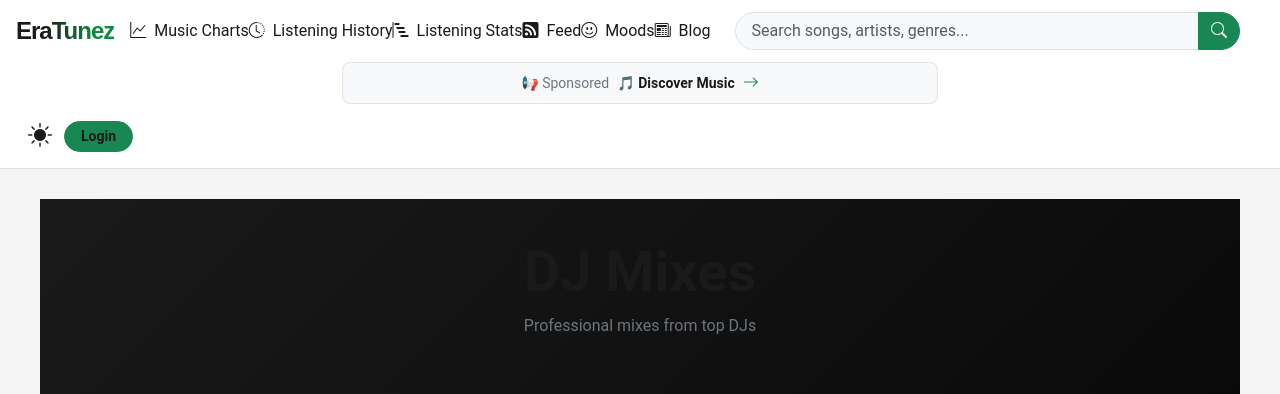
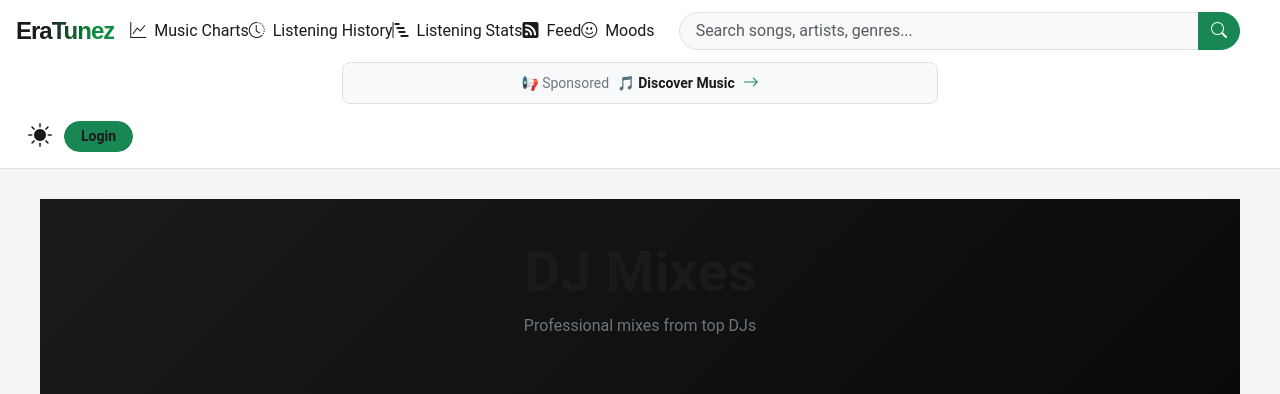
Before and after one commit to karljoel/eratunes, a Django app: page /mixes/ in a window 1280 px wide. Shown: the top 394 px of the page. Run offline with Django 5.2, Linux system fonts and the light colour scheme; grey boxes labelled with a size stand in for pictures from a placeholder-image service; data that the repository does not hold is empty; some libraries are stand-ins or nearby versions.

Commit message:
Remove blog link from navbar

```diff
--- a/templates/base.html
+++ b/templates/base.html
@@ -1082,8 +1082,7 @@
         </a>
         <a class="nav-link text-white" href="{% url 'moods' %}">
             <i class="bi bi-emoji-smile me-1"></i> Moods
-            <a class="nav-link text-white" href="{% url 'blog_list' %}">
-    <i class="bi bi-newspaper me-1"></i> Blog
+
 </a>
         </a>
         <form class="d-flex flex-grow-1 mx-2 mx-md-4 position-relative" style="max-width: 600px;" action="{% url 'home' %}" method="GET" id="search-form">
```
